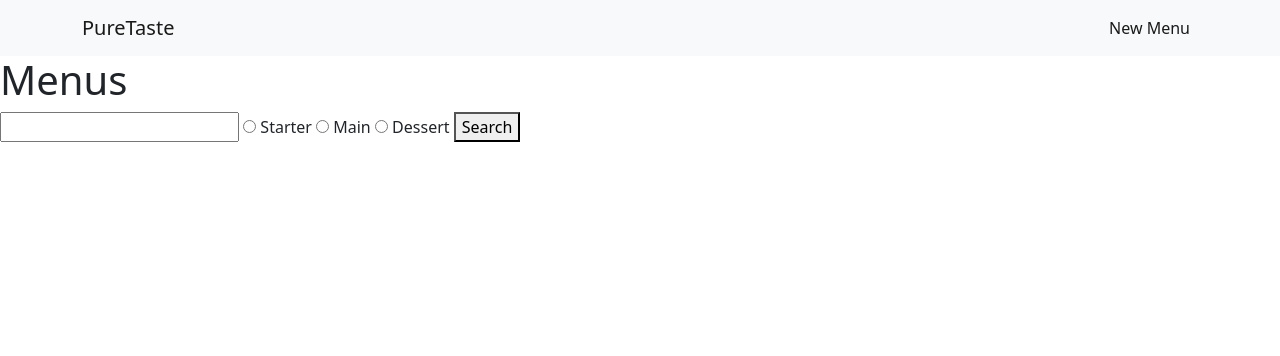
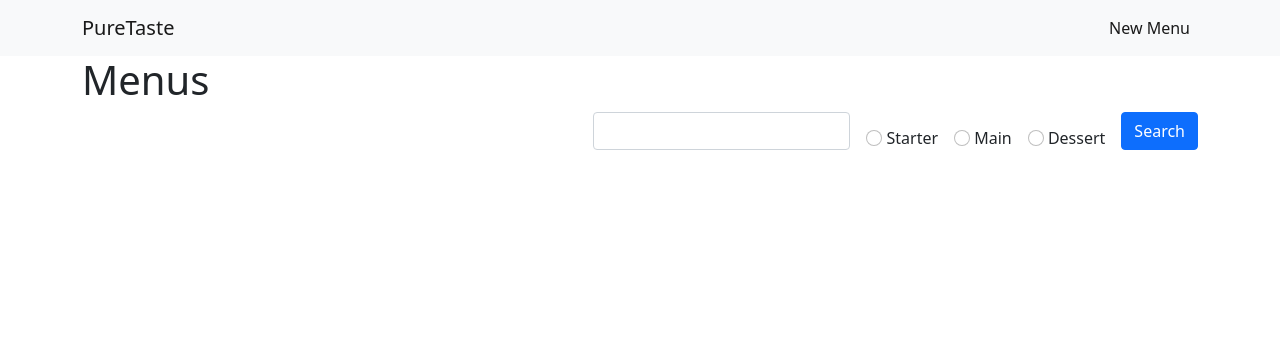
Before and after one commit to MelpCode/django-menus-app, a Django app: page /menus/ in a window 1280 px wide. Shown: the top 356 px of the page. Run offline with Django 4.2, Linux system fonts and the light colour scheme; data that the repository does not hold is empty.

```diff
--- a/django_menus_app/django_menus_app/templates/layout/main.html
+++ b/django_menus_app/django_menus_app/templates/layout/main.html
@@ -13,8 +13,10 @@
 </head>
 <body>
   {% include 'partials/navigation.html' %}
-  {% include 'partials/messages.html'%}
-  {%block content%}{%endblock%}
+  <div class="container">
+    {% include 'partials/messages.html'%}
+    {%block content%}{%endblock%}
+  </div>
 
   {% load static %}
   <script src="{% static 'js/main.js' %}"></script>
--- a/django_menus_app/django_menus_app/templates/partials/search.html
+++ b/django_menus_app/django_menus_app/templates/partials/search.html
@@ -1,10 +1,22 @@
-<form action="/menus/search" method="POST"> {%csrf_token%}
-  <input type="text" name="value">
-  <input type="radio" id="starter" name="type_menu" value="starter">
-  <label for="starter">Starter</label>
-  <input type="radio" id="main" name="type_menu" value="main">
-  <label for="main">Main</label>
-  <input type="radio" id="dessert" name="type_menu" value="dessert">
-  <label for="dessert">Dessert</label>
-  <button>Search</button>
-</form>
+<div class="mb-4 d-md-flex justify-content-end">
+  <form class="row row-cols-lg-auto g-3 ml-auto" action="/menus/search" method="POST"> {%csrf_token%}
+    <div class="col">
+      <input class="form-control" type="text" name="value">
+    </div>
+    <div class="col mt-auto">
+      <input class="form-check-input" type="radio" id="starter" name="type_menu" value="starter">
+      <label class="form-check-label" for="starter">Starter</label>
+    </div>
+    <div class="col mt-auto">
+      <input class="form-check-input" type="radio" id="main" name="type_menu" value="main">
+      <label class="form-check-label" for="main">Main</label>
+    </div>
+    <div class="col mt-auto">
+      <input class="form-check-input" type="radio" id="dessert" name="type_menu" value="dessert">
+      <label class="form-check-label" for="dessert">Dessert</label>
+    </div>
+    <div class="col">
+      <button class="btn btn-primary">Search</button>
+    </div>
+  </form>
+</div>
```
